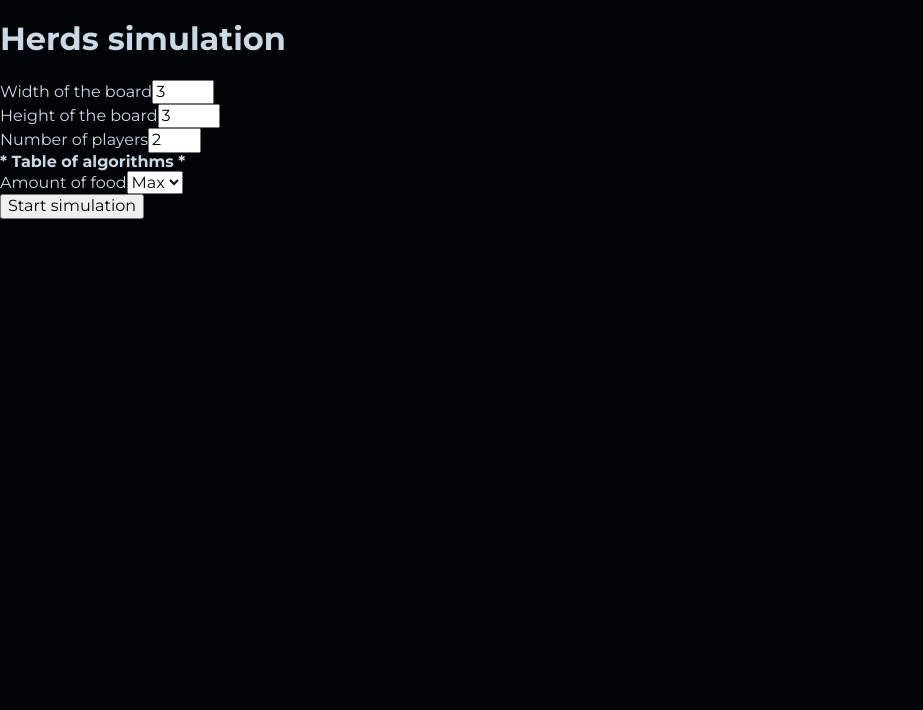
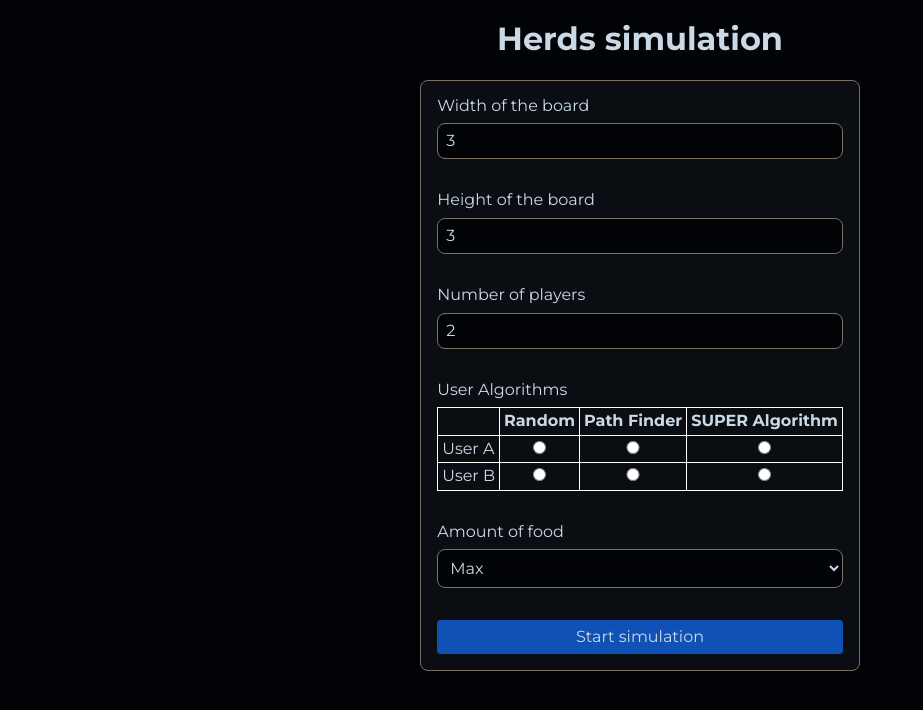
Before and after one commit to financieras/flask, a React (Create React App) app: page / in a window 1280 px wide. Shown: the top 710 px of the page, without its empty margins (0-923 px from the left). Built offline with nearby package versions, Linux system fonts and the light colour scheme.

Commit message:
table of algorithms

```diff
--- a/src/App.jsx
+++ b/src/App.jsx
@@ -1,14 +1,14 @@
 import { BrowserRouter as Router, Route, Routes } from 'react-router-dom';
 import { Link } from 'react-router-dom';
 import Simulation from "./Simulation";
-import Index from "./Index.jsx";
+import Landing from "./Landing.jsx";
 
 
 function App() {
 	return (
 		<Router>
 			<Routes>
-				<Route path="/" element={<Index />} />
+				<Route path="/" element={<Landing />} />
 				<Route path="/simulation" element={<Simulation />} />
 				{/* 404 page */}
 				<Route path='*' element={
--- a/src/Index.jsx
+++ /dev/null
@@ -1,86 +0,0 @@
-import React, { useState } from "react";
-import { useNavigate } from "react-router-dom";
-
-
-const Index = () => {
-
-	const [formValues, updateFormValues] = useState({
-		"width": 3,
-		"height": 3,
-		"nPlayers": 2,
-		"foodAmount": "max"
-	})
-
-	const handleChange = (event) => {
-		updateFormValues(prevData => {
-			return {
-				...prevData,
-				[event.target.name]: event.target.value
-			}
-		})
-	}
-
-	const navigate = useNavigate();
-
-	/* const handleSubmit = async (event) => { */
-	const handleSubmit = (event) => {
-		event.preventDefault();
-		/* try {
-			const response = await fetch("/api/simulation", {
-				method: "POST",
-				headers: {
-					"Content-Type": "application/json",
-				},
-				body: JSON.stringify(formValues),
-			});
-
-			if (response.ok) {
-				navigate("/simulation");
-			} else {
-				console.error("Failed to submit the form");
-			}
-		} catch (error) {
-			console.error("Error submitting the form:", error);
-		} */
-		navigate("/simulation");
-	}
-
-	return (
-		<div>
-			<h1>Herds simulation</h1>
-			<form onSubmit={handleSubmit}>
-				<div>
-					<label htmlFor="width">Width of the board</label>
-					<input onChange={handleChange} name="width" type="number" min={2} max={500} value={formValues.width} />
-				</div>
-				<div>
-					<label htmlFor="height">Height of the board</label>
-					<input onChange={handleChange} name="height" type="number" min={2} max={500} value={formValues.height} />
-				</div>
-				<div>
-					<label htmlFor="nPlayers">Number of players</label>
-					<input onChange={handleChange} name="nPlayers" type="number" min={2} max={26} value={formValues.nPlayers} />
-				</div>
-				<div>
-					<span>* Table of algorithms *</span>
-				</div>
-				<div>
-					<label htmlFor="">Amount of food</label>
-					<select
-						name="foodAmount"
-						id="foodAmount"
-						value={formValues.foodAmount}
-						onChange={handleChange}
-					>
-						<option value="max">Max</option>
-						<option value="mid">Mid</option>
-						<option value="min">Min</option>
-					</select>
-				</div>
-				<button>Start simulation</button>
-			</form>
-		</div>
-	)
-}
-
-export default Index;
--- /dev/null
+++ b/src/Landing.css
@@ -0,0 +1,56 @@
+h1 {
+	text-align: center;
+}
+
+form {
+	display: flex;
+	justify-content: center;
+	flex-direction: column;
+	gap: 2em;
+	background-color: var(--background-light);
+	width: fit-content;
+	margin: 0 auto;
+	padding: 1em;
+	border: 1px solid var(--borders);
+	border-radius: .5em;
+}
+
+form div {
+	display: flex;
+	flex-direction: column;
+	gap: .5em;
+}
+
+input,
+select {
+	width: 100%;
+	padding: 0.5rem;
+	border: 1px solid var(--borders);
+	background: var(--background);
+	color: var(--text);
+	border-radius: 0.5rem;
+}
+
+button {
+	width: 100%;
+	padding: 0.5rem;
+	border: none;
+	background: var(--primary);
+	color: var(--text);
+	border-radius: 0.25rem;
+	cursor: pointer;
+}
+
+#algorithmsTable {
+	max-height: 70vw;
+	overflow: auto;
+}
+
+table {
+	border-collapse: collapse;
+}
+
+table td, th {
+	padding: .25em;
+	border: 1px solid white;
+}
--- /dev/null
+++ b/src/Landing.jsx
@@ -0,0 +1,154 @@
+import React, { useState } from "react";
+import { useNavigate } from "react-router-dom";
+import algorithmData from "./data/algorithmsExample.js";
+import "./Landing.css";
+
+
+const Landing = () => {
+
+	const algorithms = algorithmData.algorithms;
+
+
+	const [formValues, updateFormValues] = useState({
+		"width": 3,
+		"height": 3,
+		"nPlayers": 2,
+		"foodAmount": "max",
+		"players": [
+			{ "name": "User A", "algorithm": "" },
+			{ "name": "User B", "algorithm": "" }
+		]
+	})
+
+	const handleChange = (event) => {
+		const { name, value } = event.target;
+
+		updateFormValues((prevData) => {
+			let newPlayerValues = [...prevData.players];
+
+			if (name === "nPlayers") {
+				const newCount = parseInt(value, 10);
+				const currentCount = newPlayerValues.length;
+
+				if (newCount > currentCount) {
+					for (let i = currentCount; i < newCount; i++) {
+						newPlayerValues.push({
+							name: "User " + String.fromCharCode(65 + i),
+							algorithm: "",
+						});
+					}
+				} else if (newCount < currentCount) {
+					newPlayerValues = newPlayerValues.slice(0, newCount);
+				}
+			}
+
+			return {
+				...prevData,
+				[name]: value,
+				players: newPlayerValues, // Update the players array
+			};
+		});
+	};
+
+
+	const handleAlgorithmChange = (playerName, algorithm) => {
+		updateFormValues((prevValues) => ({
+			...prevValues,
+			players: prevValues.players.map((player) =>
+				player.name === playerName ? { ...player, algorithm: algorithm } : player
+			),
+		}));
+	};
+
+	const navigate = useNavigate();
+
+	/* const handleSubmit = async (event) => { */
+	const handleSubmit = (event) => {
+		event.preventDefault();
+		/* try {
+			const response = await fetch("/api/simulation", {
+				method: "POST",
+				headers: {
+					"Content-Type": "application/json",
+				},
+				body: JSON.stringify(formValues),
+			});
+
+			if (response.ok) {
+				navigate("/simulation");
+			} else {
+				console.error("Failed to submit the form");
+			}
+		} catch (error) {
+			console.error("Error submitting the form:", error);
+		} */
+		navigate("/simulation");
+	}
+
+	return (
+		<div id="mainContainer">
+			<h1>Herds simulation</h1>
+			<form onSubmit={handleSubmit}>
+				<div>
+					<label htmlFor="width">Width of the board</label>
+					<input onChange={handleChange} name="width" type="number" min={2} max={500} value={formValues.width} />
+				</div>
+				<div>
+					<label htmlFor="height">Height of the board</label>
+					<input onChange={handleChange} name="height" type="number" min={2} max={500} value={formValues.height} />
+				</div>
+				<div>
+					<label htmlFor="nPlayers">Number of players</label>
+					<input onChange={handleChange} name="nPlayers" type="number" min={2} max={26} value={formValues.nPlayers} />
+				</div>
+				<div id="algorithmsTable">
+					<label>User Algorithms</label>
+					<table className="algorithm-table">
+						<thead>
+							<tr>
+								<th />
+								{algorithms.map((algorithm, index) => (
+									<th key={index}>{algorithm}</th>
+								))}
+							</tr>
+						</thead>
+						<tbody>
+							{formValues.players.map((player) => (
+								<tr key={player.name}>
+									<td>{player.name}</td>
+									{algorithms.map((algorithm, index) => (
+										<td key={index}>
+											<input
+												type="radio"
+												name={`player-${player.name}-algorithm`}
+												value={algorithm}
+												checked={player.algorithm === algorithm}
+												onChange={() => handleAlgorithmChange(player.name, algorithm)}
+											/>
+										</td>
+									))}
+								</tr>
+							))}
+						</tbody>
+					</table>
+				</div>
+				<div>
+					<label htmlFor="">Amount of food</label>
+					<select
+						name="foodAmount"
+						id="foodAmount"
+						value={formValues.foodAmount}
+						onChange={handleChange}
+					>
+						<option value="max">Max</option>
+						<option value="mid">Mid</option>
+						<option value="min">Min</option>
+					</select>
+				</div>
+				<button>Start simulation</button>
+			</form>
+		</div>
+	)
+}
+
+export default Landing;
--- a/src/data/ExampleData.js
+++ b/src/data/ExampleData.js
@@ -1,4 +1,4 @@
-const exmapleData = {
+const exampleData = {
 	board: [
 		[5, "C", 0],
 		[0, "A", 2],
@@ -138,4 +138,4 @@ const exmapleData = {
 	],
 };
 
-export default exmapleData;
+export default exampleData;
--- /dev/null
+++ b/src/data/algorithmsExample.js
@@ -0,0 +1,9 @@
+const algorithmsData = {
+    "algorithms": [
+        "Random",
+        "Path Finder",
+        "SUPER Algorithm"
+    ]
+};
+
+export default algorithmsData;
```
